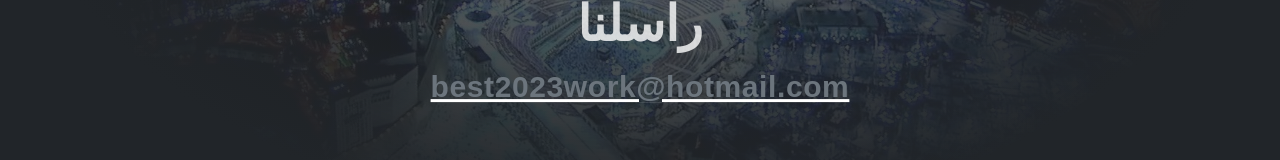
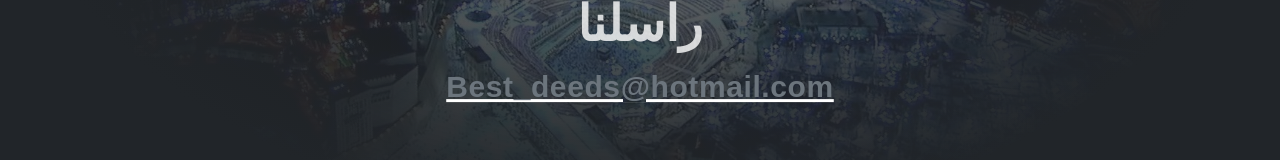
Before and after one commit to mycharity/site, a plain HTML site: page index.html in a window 1280 px wide. Both pictures are taken after a click on the link "راسلنا". Shown: the part 612-772 px from the top of the page. Drawn offline with Linux system fonts and the light colour scheme.

Commit message:
index.html

```diff
--- a/index.html
+++ b/index.html
@@ -264,7 +264,7 @@ function displayContent(disp_type)
 
 
            <h1 id='title_h1' class="header-title">نبذة عن الموقع</h1>
-           <p id='contactus_p' style='display:none;' class="header-subtitle"><u style='font-weight:bold;font-size:30px;color:white;'><a href='mailto:someone@example.com?Subject=Hello%20again' target='_top'>best2023work@hotmail.com</a> <br/><br/> <span style='font-size:10px;'>© 2023 خير الأعمال</span></u></p>
+           <p id='contactus_p' style='display:none;' class="header-subtitle"><u style='font-weight:bold;font-size:30px;color:white;'><a href='mailto:Best_deeds@hotmail.com?Subject=Hello%20again' target='_top'>Best_deeds@hotmail.com</a> <br/><br/> <span style='font-size:10px;'>© 2023 خير الأعمال</span></u></p>
             <p id='title_p' class="header-subtitle">
 بسم الله وعلى بركة الله، ينطلق موقع الروابط الخيري " خير الأعمال " الرقمي، في هذا اليوم 2 سبتمبر 2023، عن الشيخ الوالد محمد بن هزاع الدعجاني " رحمة الله "، على شبكة المعلومات، ويحتوي على سبعة بوابات رقمية تضم: "القران الكريم - السنة النبوية - مكة المكرمة مباشر -  آلة التسبيح الإلكترونية -  تجاه القبلة -  إسلام أون لاين - مواقيت الصلاة".
 وجاء هذا العمل تيمنًا بما ذكر عن رسول الله - ﷺ - قال : إذا مات ابن آدم انقطع عمله إلا من ثلاث: "صدقة جارية، أو علم ينتفع به، أو ولد صالح يدعو له".
```
